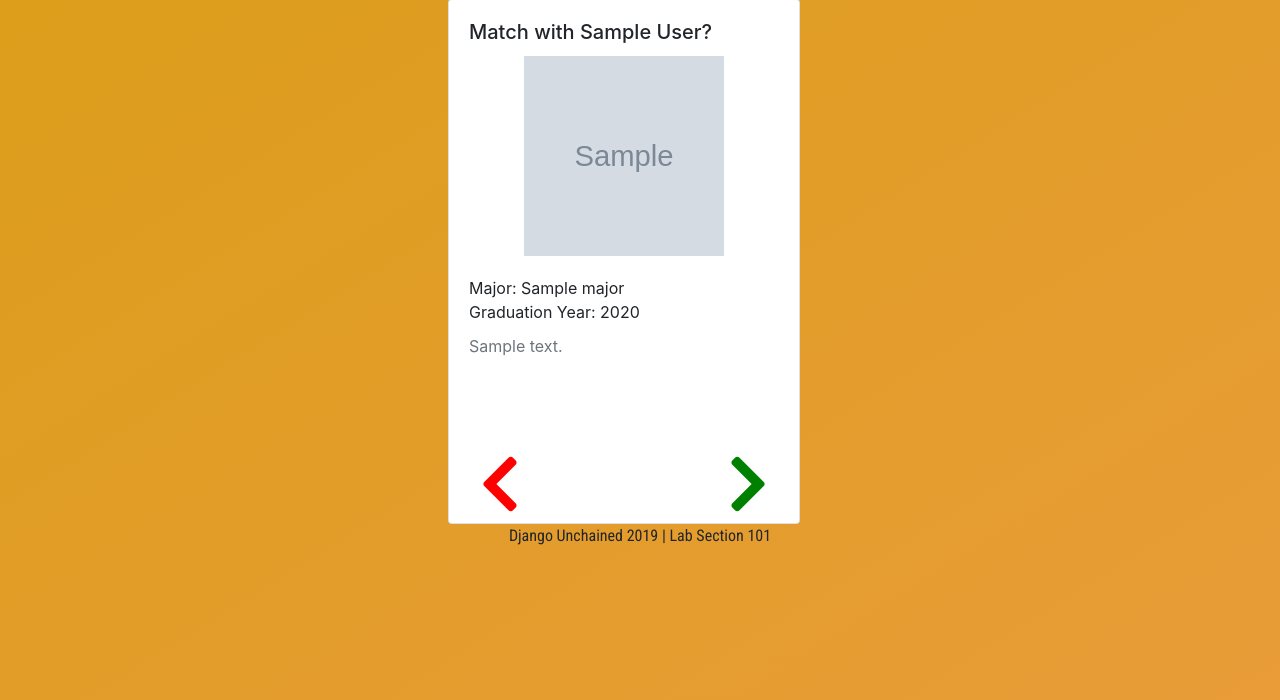
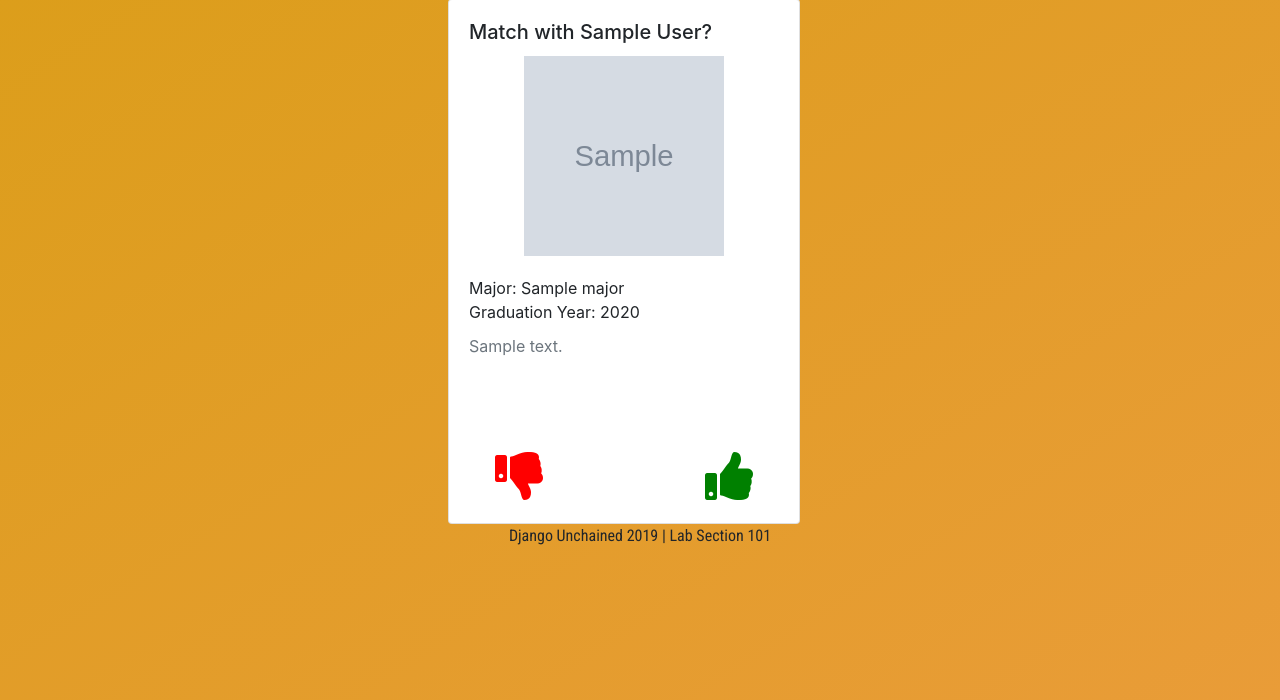
Before and after one commit to thejimster82/SkillMatch, a Django app: template matching/templates/matching/home.html in a window 1280 px wide. Shown: the part 100-800 px from the top of the page. Run offline with Django 3.2, Linux system fonts and the light colour scheme; a user stored in the database is signed in; tables that the repository leaves empty hold one stand-in row (values such as "Sample post"); the template is opened without the code that fills it: most values are stand-ins (such as "Sample title", 1, 10 or a date in 2020); grey boxes marked "Sample" are stand-in pictures; parts of the project's set-up code (start-up, migrations or seed data) failed here and were passed over; some libraries are stand-ins or nearby versions.

Commit message:
change carets to thumbs

```diff
--- a/matching/templates/matching/home.html
+++ b/matching/templates/matching/home.html
@@ -25,15 +25,15 @@
 					Graduation Year: {{ match.0.profile.grad_year}}</p>
 				<p class="card-subtitle mb-2 text-muted">{{ match.0.profile.bio|truncatechars_html:165 }}</p>
 			</div>
-			<div style="margin-top: 1em; text-align: center;">
+			<div style="margin-top: 1em; margin-bottom: 1em; text-align: center;">
 				<form method="post">
 					{% csrf_token %}
 					<input type="hidden" name="r_id" value="{{ match.0.username }}">
-					<button class="btn" style="float: left; padding-left: 30px" type="submit" value="reject" name="reject">
-                        <i style="color: red; font-size: 4em" class="fas fa-chevron-left"></i>
+					<button class="btn" style="float: left; padding-left: 45px" type="submit" value="reject" name="reject">
+                        <i style="color: red; font-size: 3em" class="fas fa-thumbs-down"></i>
                     </button>
-					<button class="btn" style="float: right; padding-right: 30px" type="submit" value="accept" name="accept">
-                        <i style="color: green; font-size: 4em" class="fas fa-chevron-right"></i>
+					<button class="btn" style="float: right; padding-right: 45px" type="submit" value="accept" name="accept">
+                        <i style="color: green; font-size: 3em" class="fas fa-thumbs-up"></i>
                     </button>
 				</form>
 			</div>
```
